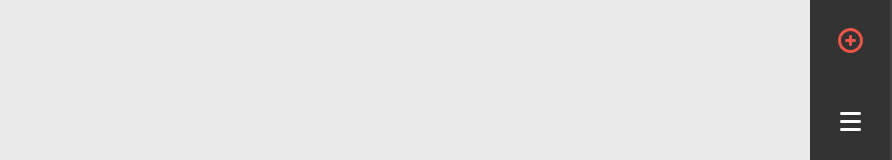
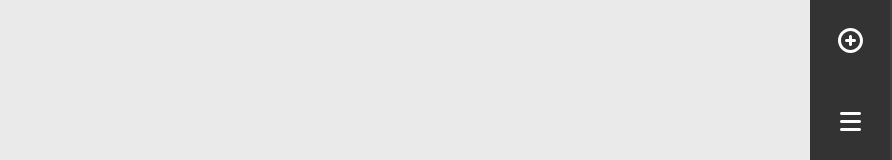
Before and after one commit to hwahii/pomodoro, a React (Create React App) app: page / in a window 1280 px wide. Shown: the top 160 px of the page, without its empty margins (388-1280 px from the left). Built offline with nearby package versions, Linux system fonts and the light colour scheme.

Commit message:
feat: show active navbar icon correspondingly

```diff
--- /dev/null
+++ b/src/components/AddIcon.js
@@ -0,0 +1,21 @@
+import React from "react";
+import addRedIcon from "../icons/add_red.svg";
+import addWhiteIcon from "../icons/add_white.svg";
+
+function AddRedIcon(props) {
+  return <img src={addRedIcon} alt="add" />;
+}
+function AddWhiteIcon(props) {
+  return <img src={addWhiteIcon} alt="add" />;
+}
+class AddIcon extends React.Component {
+  render() {
+    const activeIcon = this.props.activeIcon;
+    if (activeIcon === "Add") {
+      return <AddRedIcon />;
+    } else {
+      return <AddWhiteIcon />;
+    }
+  }
+}
+export default AddIcon;
--- /dev/null
+++ b/src/components/AnalyticsIcon.js
@@ -0,0 +1,21 @@
+import React from "react";
+import analysisRedIcon from "../icons/analysis_red.svg";
+import analysisWhiteIcon from "../icons/analysis_white.svg";
+
+function AnalyticsRedIcon(props) {
+  return <img src={analysisRedIcon} alt="analytics" />;
+}
+function AnalyticsWhiteIcon(props) {
+  return <img src={analysisWhiteIcon} alt="analytics" />;
+}
+class AnalyticsIcon extends React.Component {
+  render() {
+    const activeIcon = this.props.activeIcon;
+    if (activeIcon === "Analytics") {
+      return <AnalyticsRedIcon />;
+    } else {
+      return <AnalyticsWhiteIcon />;
+    }
+  }
+}
+export default AnalyticsIcon;
--- /dev/null
+++ b/src/components/ListIcon.js
@@ -0,0 +1,21 @@
+import React from "react";
+import listRedIcon from "../icons/list_red.svg";
+import listWhiteIcon from "../icons/list_white.svg";
+
+function ListRedIcon(props) {
+  return <img src={listRedIcon} alt="list" />;
+}
+function ListWhiteIcon(props) {
+  return <img src={listWhiteIcon} alt="list" />;
+}
+class ListIcon extends React.Component {
+  render() {
+    const activeIcon = this.props.activeIcon;
+    if (activeIcon === "List") {
+      return <ListRedIcon />;
+    } else {
+      return <ListWhiteIcon />;
+    }
+  }
+}
+export default ListIcon;
--- a/src/components/NavBar.js
+++ b/src/components/NavBar.js
@@ -1,39 +1,55 @@
 import React from "react";
 import { Link } from "react-router-dom";
 import "./App.css";
-import addRedIcon from "../icons/add_red.svg";
-// import addWhiteIcon from "../icons/add_white.svg";
-// import listRedIcon from "../icons/list_red.svg";
-import listWhiteIcon from "../icons/list_white.svg";
-// import analysisRedIcon from "../icons/analysis_red.svg";
-import analysisWhiteIcon from "../icons/analysis_white.svg";
-// import ringtoneRedIcon from "../icons/ringtone_red.svg";
-import ringtoneWhiteIcon from "../icons/ringtone_white.svg";
+
 import arrowIcon from "../icons/arrow.svg";
 import TomatoSmallColor from "../icons/tomato_small_color.svg";
 
-const NavBar = () => (
+import AddIcon from "./AddIcon";
+import ListIcon from "./ListIcon";
+import AnalyticsIcon from "./AnalyticsIcon";
+import RingtonesIcon from "./RingtonesIcon";
+
+class NavBar extends React.Component {
+  constructor(props) {
+    super(props);
+    this.handleClick = this.handleClick.bind(this);
+    this.state = { activeIcon: "" };
+  }
+  handleClick(icon) {
+    this.setState({ activeIcon: icon });
+  }
+
+  render() {
+    const activeIcon = this.state.activeIcon;
+    return (
       <div className="sub-nav">
         <nav className="nav">
           <ul>
             <li>
-          <Link to="/add">
-            <img src={addRedIcon} alt="add" />
+              <Link to="/add" onClick={() => this.handleClick("Add")}>
+                <AddIcon activeIcon={activeIcon} />
               </Link>
             </li>
             <li>
-          <Link to="/list">
-            <img src={listWhiteIcon} alt="list" />
+              <Link to="/list" onClick={() => this.handleClick("List")}>
+                <ListIcon activeIcon={activeIcon} />
               </Link>
             </li>
             <li>
-          <Link to="/analytics">
-            <img src={analysisWhiteIcon} alt="analytics" />
+              <Link
+                to="/analytics"
+                onClick={() => this.handleClick("Analytics")}
+              >
+                <AnalyticsIcon activeIcon={activeIcon} />
               </Link>
             </li>
             <li>
-          <Link to="/ringtones">
-            <img src={ringtoneWhiteIcon} alt="ringtones" />
+              <Link
+                to="/ringtones"
+                onClick={() => this.handleClick("Ringtones")}
+              >
+                <RingtonesIcon activeIcon={activeIcon} />
               </Link>
             </li>
           </ul>
@@ -46,5 +62,6 @@ const NavBar = () => (
         </nav>
       </div>
     );
-
+  }
+}
 export default NavBar;
--- /dev/null
+++ b/src/components/RingtonesIcon.js
@@ -0,0 +1,21 @@
+import React from "react";
+import ringtoneRedIcon from "../icons/ringtone_red.svg";
+import ringtoneWhiteIcon from "../icons/ringtone_white.svg";
+
+function RingtoneRedIcon(props) {
+  return <img src={ringtoneRedIcon} alt="ringtones" />;
+}
+function RingtoneWhiteIcon(props) {
+  return <img src={ringtoneWhiteIcon} alt="ringtones" />;
+}
+class RingtonesIcon extends React.Component {
+  render() {
+    const activeIcon = this.props.activeIcon;
+    if (activeIcon === "Ringtones") {
+      return <RingtoneRedIcon />;
+    } else {
+      return <RingtoneWhiteIcon />;
+    }
+  }
+}
+export default RingtonesIcon;
--- a/src/components/SubContent.js
+++ b/src/components/SubContent.js
@@ -1,8 +1,6 @@
 import React from "react";
 import { Switch, Route } from "react-router-dom";
 import "./App.css";
-import TomatoSmallColor from "../icons/tomato_small_color.svg";
-import TomatoSmallGray from "../icons/tomato_small_gray.svg";
 import AddTask from "./AddTask";
 import TaskList from "./TaskList";
 import Analytics from "./Analytics";
```
Lines whose indentation alone changed are shown as unchanged.
